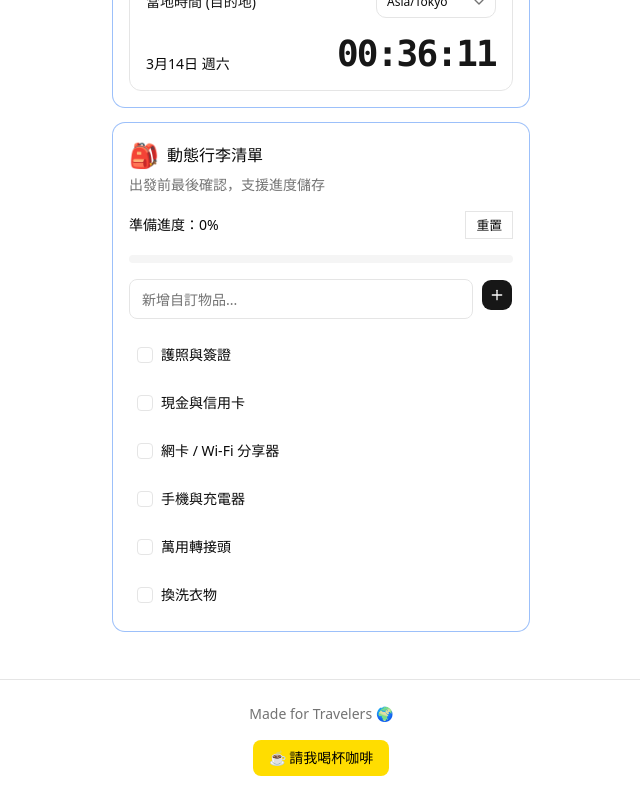
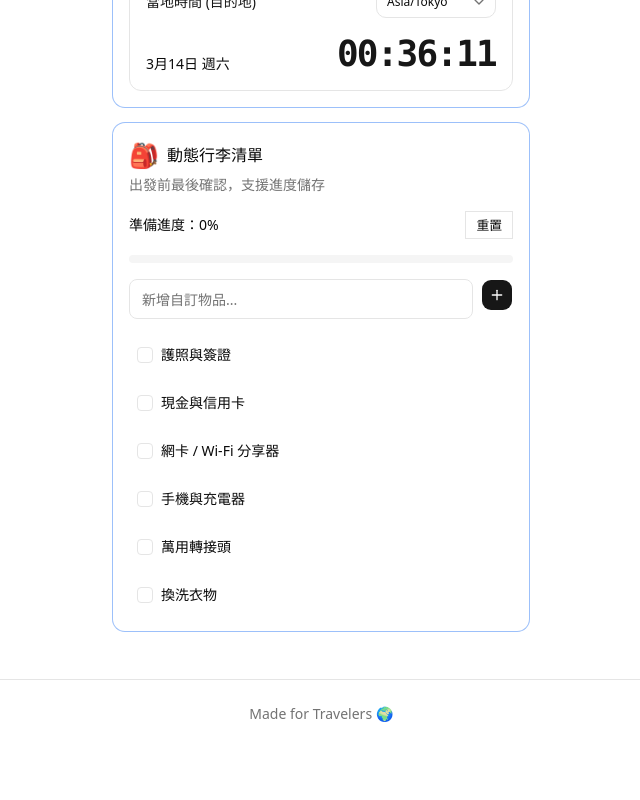
Before and after one commit to easylive1989/travel-toolkit, a React (Vite) app: page / in a window 1280 px wide. Shown: the part 1459-2259 px from the top of the page, without its empty margins (319-959 px from the left). After the commit the page ends 2207 px from the top, so only its background shows below. Built offline with nearby package versions, Linux system fonts and the light colour scheme.

Commit message:
chore: remove 'buy me a coffee' link from footer

```diff
--- a/src/components/layout/Footer.tsx
+++ b/src/components/layout/Footer.tsx
@@ -4,14 +4,6 @@ export function Footer() {
     <footer className="w-full border-t bg-background py-6 text-center">
       <div className="container flex flex-col items-center justify-center gap-4">
         <p className="text-sm text-muted-foreground">Made for Travelers 🌍</p>
-        <a
-          href="https://www.buymeacoffee.com"
-          target="_blank"
-          rel="noreferrer"
-          className="inline-flex items-center justify-center rounded-md text-sm font-medium transition-colors focus-visible:outline-none focus-visible:ring-1 focus-visible:ring-ring disabled:pointer-events-none disabled:opacity-50 h-9 px-4 py-2 bg-[#FFDD00] text-black hover:bg-[#FFDD00]/90 hover:scale-105"
-        >
-          ☕ 請我喝杯咖啡
-        </a>
       </div>
     </footer>
   );
```
